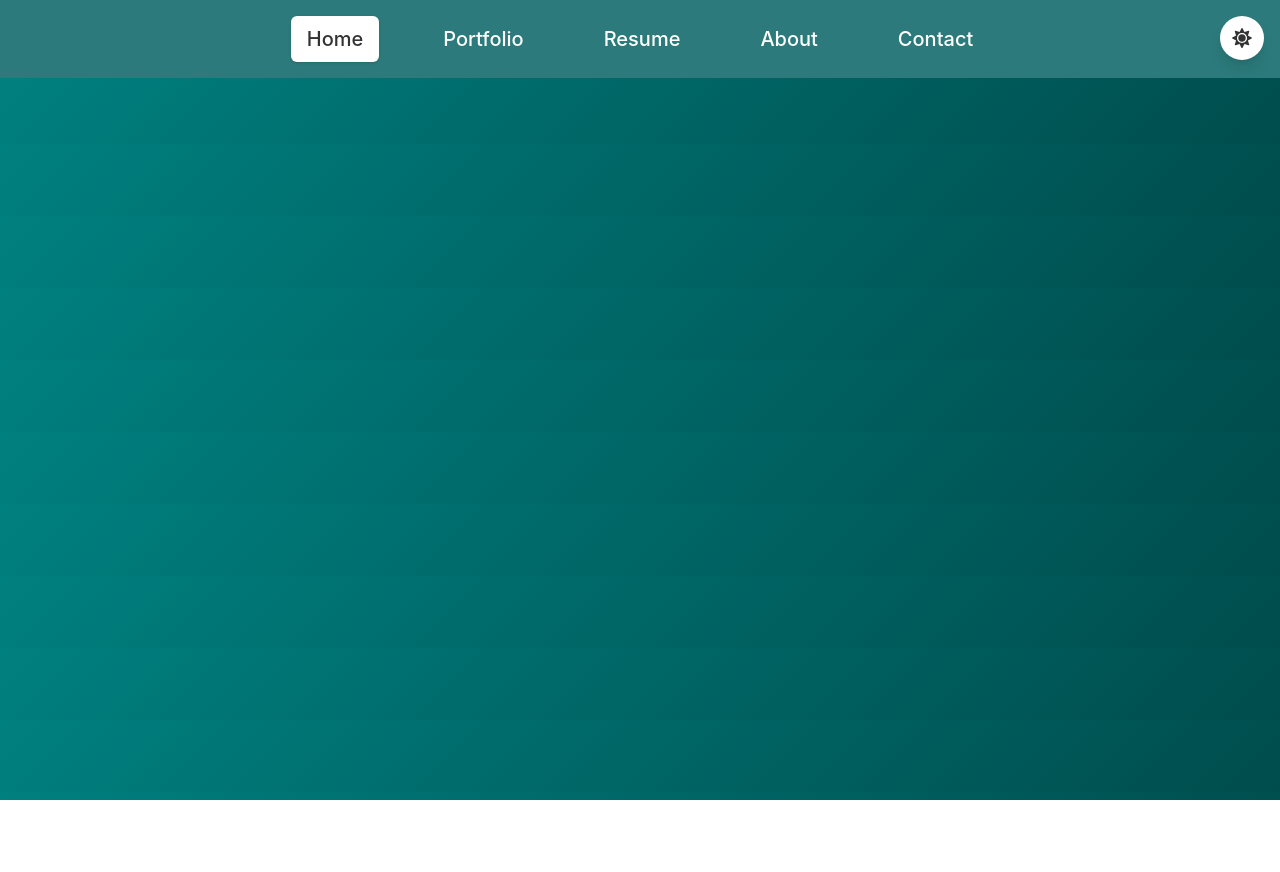
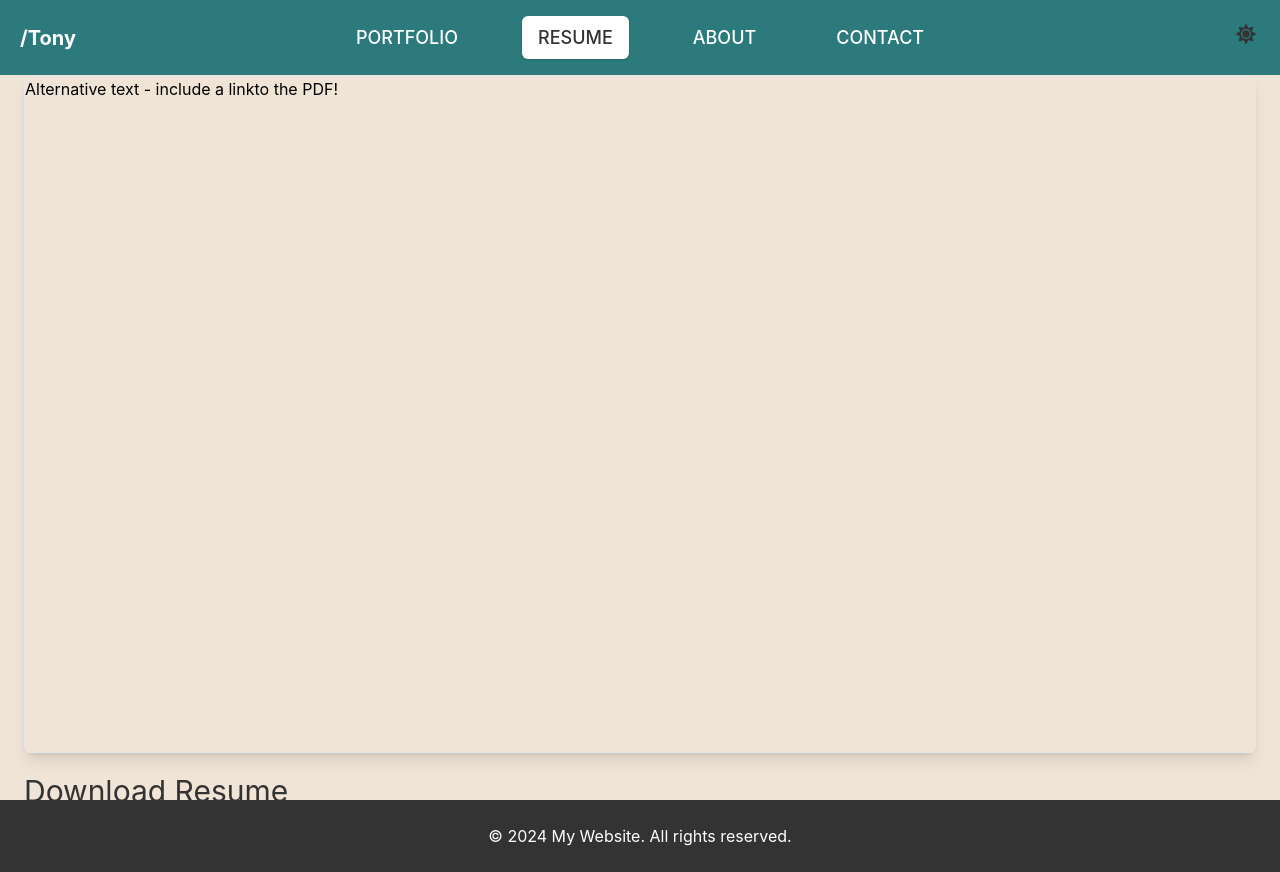
Before and after one commit to tollinx/personal_website, a React (Create React App) app in the folder tony_personal_website/: page /resume in a window 1280 px wide. Before the commit the page ends 800 px from the top, so only its background shows below. Built offline with nearby package versions, Linux system fonts and the light colour scheme.

Commit message:
Added Resume Page

```diff
--- a/package.json
+++ b/package.json
@@ -1,8 +1,13 @@
 {
   "dependencies": {
     "@headlessui/react": "^2.2.0",
+    "@react-pdf-viewer/core": "^3.12.0",
+    "@react-pdf-viewer/default-layout": "^3.12.0",
     "framer-motion": "^11.15.0",
     "react": "^19.0.0",
     "react-dom": "^19.0.0"
+  },
+  "devDependencies": {
+    "file-loader": "^6.2.0"
   }
 }
--- a/tony_personal_website/src/Pages/ContactPage.js
+++ b/tony_personal_website/src/Pages/ContactPage.js
@@ -51,7 +51,7 @@ const ContactPage = () => {
             </h2>
             <a
               href="https://www.linkedin.com/in/tony-lin1/"
-              className="text-charcoal hover:text-yellow text-base md:text-lg lg:text-xl text-beige underline"
+              className="text-beige hover:text-yellow text-base md:text-lg lg:text-xl underline"
               target="_blank"
               rel="noopener noreferrer"
             >
@@ -75,7 +75,7 @@ const ContactPage = () => {
             </h2>
             <a
               href="https://github.com/tollinx"
-              className="text-charcoal hover:text-yellow text-base md:text-lg lg:text-xl text-beige underline"
+              className="text-beige hover:text-yellow text-base md:text-lg lg:text-xl underline"
               target="_blank"
               rel="noopener noreferrer"
             >
--- a/tony_personal_website/src/Pages/ResumePage.js
+++ b/tony_personal_website/src/Pages/ResumePage.js
@@ -1,8 +1,33 @@
+import React from 'react';
+import pdfFile from "./../assets/TonysResume2025.pdf"; // Import PDF file
+
 const ResumePage = () => {
   return (
-    <>
+    <div className="p-6 w-full h-screen"> {/* Make the container fill the screen */}
+      <h1 className="text-2xl font-bold mb-4">My Resume</h1>
 
-    </>
+      <object
+        data={pdfFile}
+        type="application/pdf"
+        width="100%" // Set full width
+        height="90%" // Adjust height to leave space for heading and download link
+        className="border rounded-md shadow-lg"
+      >
+        <p>
+          Alternative text - include a link
+          <a href={pdfFile}>to the PDF!</a>
+        </p>
+      </object>
+
+      {/* Download Link */}
+      <a
+        href={pdfFile}
+        download="My_Resume.pdf"
+        className="text-charcoal dark:text-beige text-3xl underline hover:text-yellow mt-4 block"
+      >
+        Download Resume
+      </a>
+    </div>
   );
 };
 
--- a/tony_personal_website/src/components/Hero.js
+++ b/tony_personal_website/src/components/Hero.js
@@ -33,7 +33,7 @@ const Hero = () => {
         "
       >
         {/* column: Profile image */}
-                <div className="flex justify-center">
+        <div className="flex justify-center">
           <img
             src={profilePic}
             alt="Tony Lin Friendsgiving"
--- /dev/null
+++ b/tony_personal_website/src/components/HomeButton.js
@@ -0,0 +1,29 @@
+import React from 'react';
+import { useNavigate } from 'react-router-dom';
+import { useState } from 'react';
+
+const HomeButton = () => {
+    const [clicked, setClicked] = useState(false);
+    const navigate = useNavigate();
+
+    const handleClick = () => {
+        navigate('/');
+    };
+
+    return (
+        <button onClick={handleClick}
+            className={`
+                font-bold rounded-full text-white
+                hover:text-black
+                text-xs
+                sm:p-4 sm:text-sm
+                md:p-1 md:text-base
+                lg:p-1 lg:text-xl
+                `
+            }>
+        /Tony
+        </button>
+    );
+};
+
+export default HomeButton;
--- a/tony_personal_website/src/components/Navbar.js
+++ b/tony_personal_website/src/components/Navbar.js
@@ -1,21 +1,31 @@
-import { useState } from 'react'
-import { Tab } from '@headlessui/react'
-import { Link } from 'react-router-dom'
-import ToggleMood from './ToggleMood'
+import { useState } from 'react';
+import { Tab } from '@headlessui/react';
+import { Link, useLocation } from 'react-router-dom';
+import ToggleMood from './ToggleMood';
+import HomeButton from './HomeButton';
+import React from 'react';
 
 function classNames(...classes) {
-  return classes.filter(Boolean).join(' ')
+  return classes.filter(Boolean).join(' ');
 }
 
 export default function NavigationBar() {
-  // Instead of an object, you could also use an array of route objects
+  const location = useLocation(); // Get current path
+  const [selectedTab, setSelectedTab] = useState(null); // State to track selected tab
+
+  // Routes configuration
   const [routes] = useState([
-    { name: 'Home', path: '/' },
-    { name: 'Portfolio', path: '/portfolio' },
-    { name: 'Resume', path: '/resume' },
-    { name: 'About', path: '/about' },
-    { name: 'Contact', path: '/contact' },
-  ])
+    { name: 'PORTFOLIO', path: '/portfolio' },
+    { name: 'RESUME', path: '/resume' },
+    { name: 'ABOUT', path: '/about' },
+    { name: 'CONTACT', path: '/contact' },
+  ]);
+
+  // Reset selected tab on page reload
+  React.useEffect(() => {
+    const currentRoute = routes.find((route) => route.path === location.pathname);
+    setSelectedTab(currentRoute ? currentRoute.name : null);
+  }, [location.pathname, routes]);
 
   return (
     <div
@@ -28,23 +38,37 @@ export default function NavigationBar() {
         p-4
         z-50
         text-charcoal
+        grid
+        grid-cols-3
       "
     >
+      {/* Home Button */}
+      <div className="flex items-center space-x-6">
+        <HomeButton />
+      </div>
+
+      {/* Tabs */}
       <Tab.Group>
-        <Tab.List className="flex justify-center space-x-12">
+        <Tab.List
+          className="
+            flex
+            justify-center sm:space-x-2 md:space-x-8 lg:space-x-12
+          "
+        >
           {routes.map((route) => (
             <Tab
               key={route.name}
-              as={Link}      // IMPORTANT: Make Tab render as a Link
-              to={route.path} // Pass the path as the 'to' prop
+              as={Link}
+              to={route.path}
+              onClick={() => setSelectedTab(route.name)} // Update selected tab on click
               className={({ selected }) =>
                 classNames(
-                  'px-4 py-2 sm:text-xxs md:text-base lg:text-xl font-medium rounded-md z-50',
+                  'px-2 py-1 sm:px-4 sm:py-2 md:px-4 md:py-2 lg:px-4 lg:py-2 text-xxs sm:text-xxs md:text-base lg:text-lg font-medium rounded-md z-50',
                   'focus:outline-none',
-                  selected
+                  selectedTab === route.name
                     ? 'bg-white text-charcoal shadow'
                     : 'text-white hover:bg-white',
-                  'transition-transform duration-200 ease-in-out transform hover:scale-120'
+                  'transition-transform duration-200 ease-in-out transform md:hover:scale-125 lg:hover:scale-125 hover:bg-white hover:text-charcoal'
                 )
               }
             >
@@ -54,10 +78,10 @@ export default function NavigationBar() {
         </Tab.List>
       </Tab.Group>
 
-      {/* Mood Toggle or any extra items on the right */}
+      {/* Light/Dark Button */}
       <div className="flex items-center space-x-6">
         <ToggleMood />
       </div>
     </div>
-  )
+  );
 }
--- a/tony_personal_website/src/components/ToggleMood.js
+++ b/tony_personal_website/src/components/ToggleMood.js
@@ -32,7 +32,7 @@ export default function ToggleMood(){
   return (
     <button
       onClick={toggleMode}
-      className="fixed top-4 right-4 p-3 bg-white dark:bg-white rounded-full shadow-lg transition-all duration-300 hover:scale-105"
+      className="fixed top-4 right-4 sm:top-4 sm:right-4 sm:p-3 md:top-4 md:right-4 md:p-2 rounded-full transition-all duration-300 hover:bg-white"
     >
       {isDarkMode ? (
         <FaMoon className="text-xl transition-all duration-300" />
```
Also changed, not shown: 2 other files (tests, documents, lock files or other folders).
